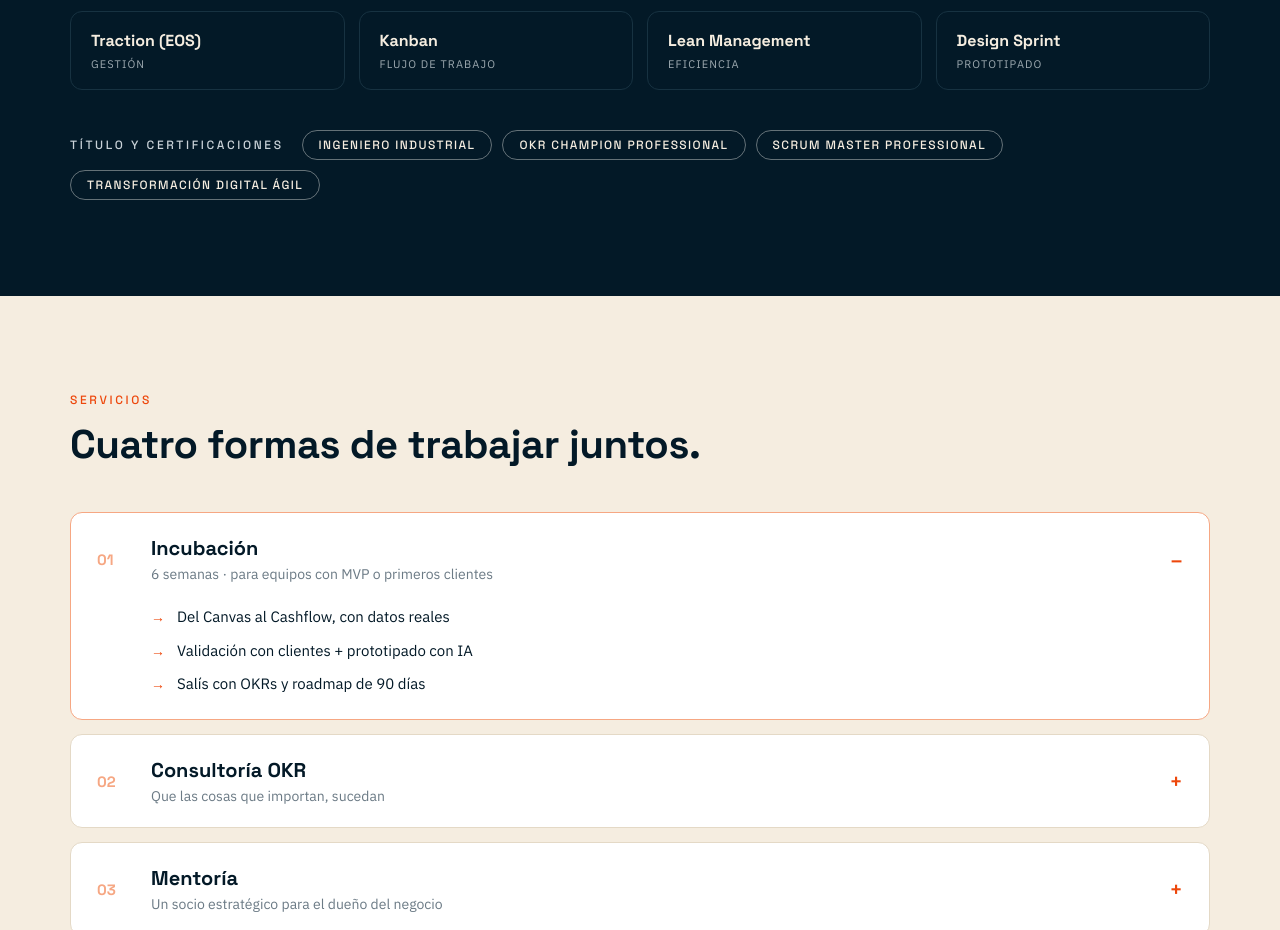
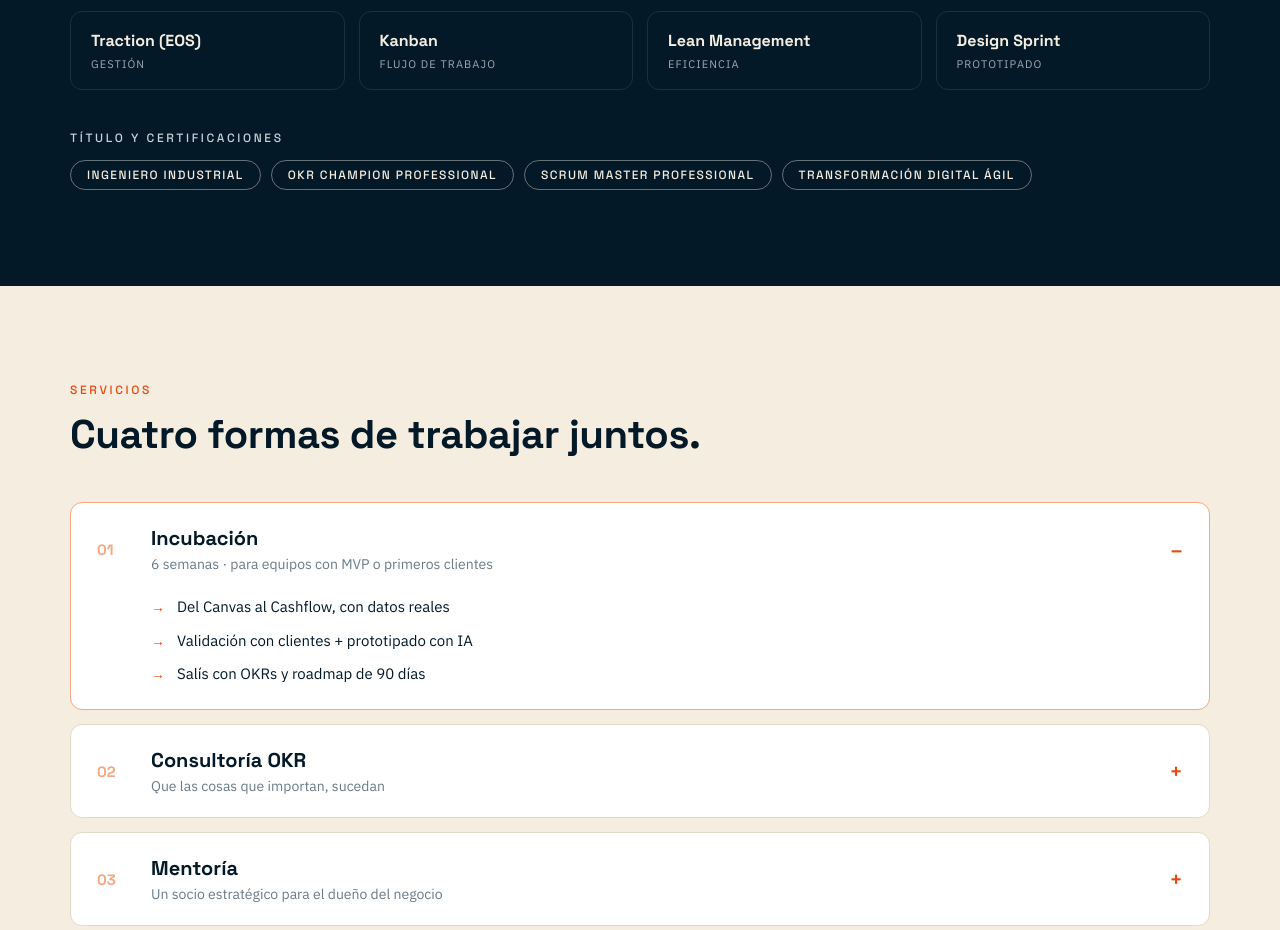
Before and after one commit to lucasfloreslucero-agil/agil.bylucas, a plain HTML site: page index.html in a window 1280 px wide. Shown: the part 2103-3033 px from the top of the page. Drawn offline with nearby package versions, Linux system fonts and the light colour scheme.

Commit message:
Separar la etiqueta de certificaciones en su propia línea
La etiqueta compartía fila con los tags y les robaba ancho, partiendo
las cuatro certificaciones en 3+1 en desktop. Pasa a ocupar el ancho
completo del contenedor flex, con lo que los tags entran en una línea.

```diff
--- a/index.html
+++ b/index.html
@@ -264,7 +264,7 @@
       </div>
     </div>
     <div style="margin-top: 40px; display: flex; flex-wrap: wrap; gap: 10px; align-items: center;">
-      <span style="font-family: var(--font-display); font-weight: var(--fw-medium); font-size: 12px; letter-spacing: 0.22em; text-transform: uppercase; color: var(--text-on-dark-muted); margin-right: 8px;">Título y certificaciones</span>
+      <span style="flex: 0 0 100%; font-family: var(--font-display); font-weight: var(--fw-medium); font-size: 12px; letter-spacing: 0.22em; text-transform: uppercase; color: var(--text-on-dark-muted); margin-bottom: 4px;">Título y certificaciones</span>
       <x-import component-from-global-scope="AgilBylucasDesignSystem_df17fe.Tag" on-dark="{{ true }}" hint-size="160px,30px">Ingeniero Industrial</x-import>
       <x-import component-from-global-scope="AgilBylucasDesignSystem_df17fe.Tag" on-dark="{{ true }}" hint-size="200px,30px">OKR Champion Professional</x-import>
       <x-import component-from-global-scope="AgilBylucasDesignSystem_df17fe.Tag" on-dark="{{ true }}" hint-size="190px,30px">Scrum Master Professional</x-import>
```
